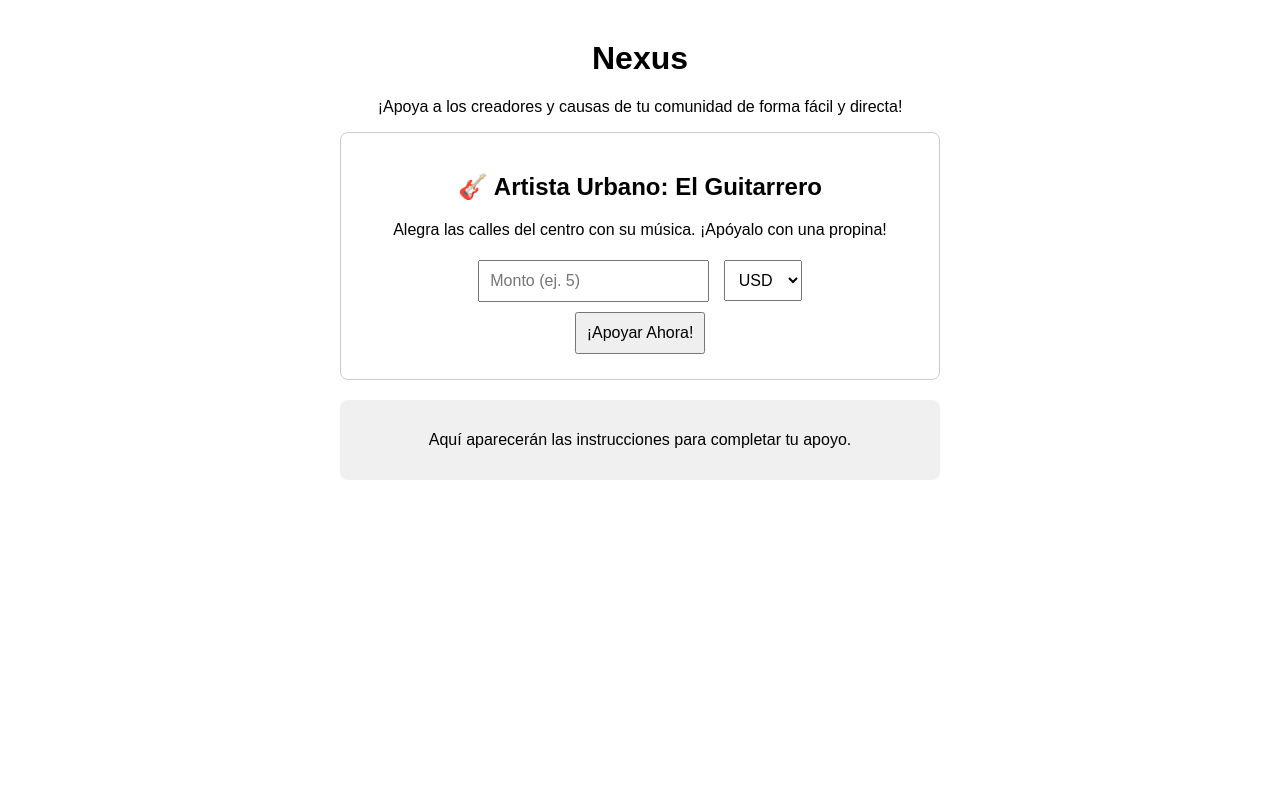
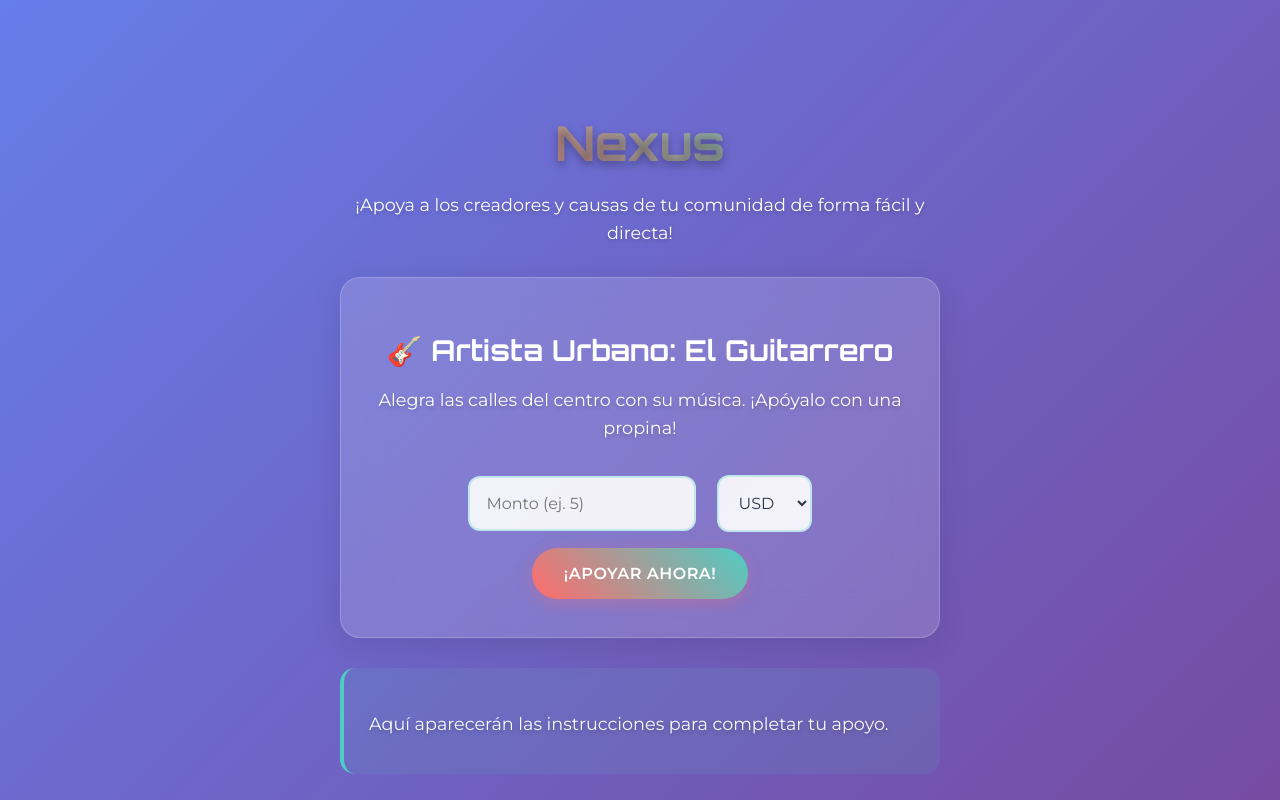
Before and after one commit to BENTOHM/Open_Payments_Hackathon2025a, a website: page guitarrero_page.html in a window 1280 px wide. Shown: the top 800 px of the page. Drawn offline with Linux system fonts and the light colour scheme.

Commit message:
Guitarrero_page.html

```diff
--- a/guitarrero_page.html
+++ b/guitarrero_page.html
@@ -3,12 +3,127 @@
 <head>
     <meta charset="UTF-8">
     <meta name="viewport" content="width=device-width, initial-scale=1.0">
-    <title>Nexus</title>
+    <title>Nexus - El Guitarrero</title>
+    <link rel="preconnect" href="https://fonts.googleapis.com">
+    <link rel="preconnect" href="https://fonts.gstatic.com" crossorigin>
+    <link href="https://fonts.googleapis.com/css2?family=Orbitron:wght@400;700&family=Montserrat:wght@400;600&display=swap" rel="stylesheet">
     <style>
-        body { font-family: sans-serif; max-width: 600px; margin: 40px auto; text-align: center; }
-        .cause { border: 1px solid #ccc; padding: 20px; margin-bottom: 20px; border-radius: 8px; }
-        input, select, button { padding: 10px; font-size: 16px; margin: 5px; }
-        #payment-info { margin-top: 20px; background-color: #f0f0f0; padding: 15px; border-radius: 8px; }
+        /* Updated styling to match main page aesthetic */
+        body {
+            font-family: 'Montserrat', sans-serif;
+            max-width: 600px;
+            margin: 40px auto;
+            text-align: center;
+            background: linear-gradient(135deg, #667eea 0%, #764ba2 100%);
+            background-attachment: fixed;
+            min-height: 100vh;
+            padding: 40px 20px;
+            color: #2d3748;
+        }
+
+        h1 {
+            font-family: 'Orbitron', sans-serif;
+            font-size: 3rem;
+            color: #ffffff;
+            text-shadow: 0 4px 8px rgba(0, 0, 0, 0.3);
+            margin-bottom: 10px;
+            background: linear-gradient(45deg, #ff6b6b, #4ecdc4);
+            -webkit-background-clip: text;
+            -webkit-text-fill-color: transparent;
+            background-clip: text;
+        }
+
+        p {
+            color: #ffffff;
+            text-shadow: 0 2px 4px rgba(0, 0, 0, 0.2);
+            font-size: 1.1rem;
+            line-height: 1.6;
+            margin-bottom: 30px;
+        }
+
+        .cause {
+            background: rgba(255, 255, 255, 0.15);
+            backdrop-filter: blur(20px);
+            border: 1px solid rgba(255, 255, 255, 0.2);
+            padding: 30px;
+            margin-bottom: 30px;
+            border-radius: 20px;
+            box-shadow: 0 8px 32px rgba(0, 0, 0, 0.1);
+        }
+
+        .cause h2 {
+            font-family: 'Orbitron', sans-serif;
+            color: #ffffff;
+            margin-bottom: 15px;
+            font-size: 1.8rem;
+        }
+
+        .cause p {
+            margin-bottom: 25px;
+        }
+
+        input, select, button {
+            padding: 16px;
+            font-size: 16px;
+            margin: 8px;
+            border-radius: 12px;
+            border: 2px solid rgba(78, 205, 196, 0.3);
+            font-family: 'Montserrat', sans-serif;
+        }
+
+        input, select {
+            background-color: rgba(255, 255, 255, 0.9);
+            color: #2d3748;
+        }
+
+        input:focus, select:focus {
+            outline: none;
+            border-color: #4ecdc4;
+            box-shadow: 0 0 0 3px rgba(78, 205, 196, 0.1);
+        }
+
+        button {
+            background: linear-gradient(45deg, #ff6b6b, #4ecdc4);
+            color: #ffffff;
+            border: none;
+            font-weight: 600;
+            cursor: pointer;
+            transition: all 0.3s ease;
+            text-transform: uppercase;
+            letter-spacing: 0.5px;
+            border-radius: 50px;
+            padding: 16px 32px;
+            box-shadow: 0 4px 15px rgba(255, 107, 107, 0.3);
+        }
+
+        button:hover {
+            transform: translateY(-2px);
+            box-shadow: 0 8px 25px rgba(255, 107, 107, 0.4);
+        }
+
+        #payment-info {
+            margin-top: 30px;
+            background: rgba(78, 205, 196, 0.1);
+            padding: 25px;
+            border-radius: 15px;
+            border-left: 4px solid #4ecdc4;
+            text-align: left;
+        }
+
+        #payment-info h3 {
+            color: #ffffff;
+            margin-bottom: 15px;
+            font-family: 'Orbitron', sans-serif;
+        }
+
+        #payment-info p {
+            color: #f7fafc;
+            margin-bottom: 10px;
+        }
+
+        #payment-info strong {
+            color: #ffffff;
+        }
     </style>
 </head>
 <body>
```
